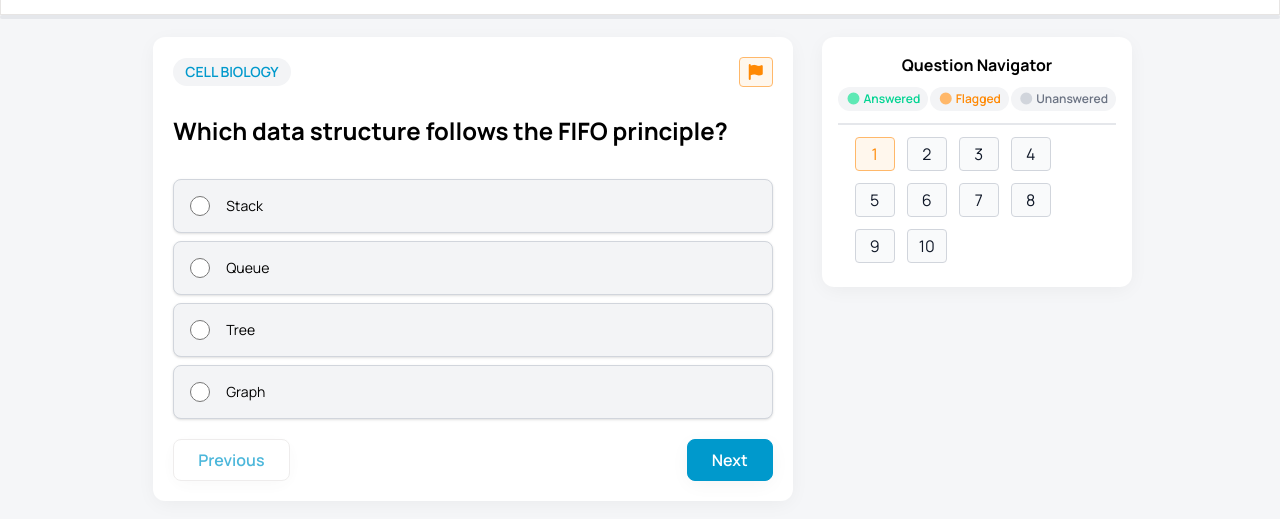
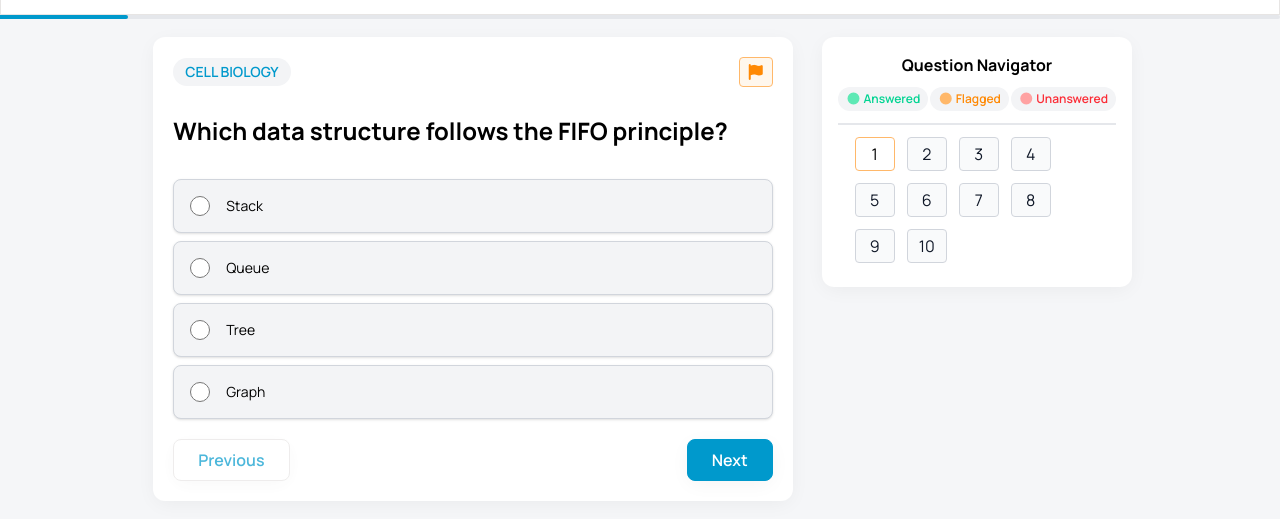
Before and after one commit to FathyZ/Quizify, a website: page pages/question.html in a window 1280 px wide. Both pictures are taken after a click on the button 755 px from the left and 127 px from the top of the page. Shown: the part 55-574 px from the top of the page. Drawn offline with nearby package versions, Linux system fonts and the light colour scheme; files that its build step writes are made by us from their sources.

Commit message:
finish working on submit button , calculate user grade and save user grade in local storage

```diff
--- a/js/exam.js
+++ b/js/exam.js
@@ -3,104 +3,129 @@ let questions = [
     id: 1,
     text: "Which data structure follows the FIFO principle?",
     status: "none", //  none - Flagged
-    selectedAnswerId: null,
+    correctAnswerId: 1,
     answers: [
-      { id: 1, text: "Stack", isCorrect: false },
-      { id: 2, text: "Queue", isCorrect: true },
-      { id: 3, text: "Tree", isCorrect: false },
-      { id: 4, text: "Graph", isCorrect: false },
+      { id: 1, text: "Stack" },
+      { id: 2, text: "Queue" },
+      { id: 3, text: "Tree" },
+      { id: 4, text: "Graph" },
     ],
   },
   {
     id: 2,
     text: "What is the time complexity of accessing an element in an array?",
     status: "none", //  none - Flagged
-    selectedAnswerId: null,
+    correctAnswerId: 0,
     answers: [
-      { id: 1, text: "O(1)", isCorrect: true },
-      { id: 2, text: "O(n)", isCorrect: false },
-      { id: 3, text: "O(log n)", isCorrect: false },
-      { id: 4, text: "O(n²)", isCorrect: false },
+      { id: 1, text: "O(1)" },
+      { id: 2, text: "O(n)" },
+      { id: 3, text: "O(log n)" },
+      { id: 4, text: "O(n²)" },
     ],
   },
   {
     id: 3,
     text: "Which data structure is used for implementing recursion?",
     status: "none", // none - Flagged
-    selectedAnswerId: null,
+    correctAnswerId: 1,
     answers: [
-      { id: 1, text: "Queue", isCorrect: false },
-      { id: 2, text: "Stack", isCorrect: true },
-      { id: 3, text: "Heap", isCorrect: false },
-      { id: 4, text: "Linked List", isCorrect: false },
+      { id: 1, text: "Queue" },
+      { id: 2, text: "Stack" },
+      { id: 3, text: "Heap" },
+      { id: 4, text: "Linked List" },
     ],
   },
   {
     id: 4,
     text: "What is the worst-case time complexity of Binary Search?",
     status: "none", // none - Flagged
-    selectedAnswerId: null,
+    correctAnswerId: 1,
     answers: [
-      { id: 1, text: "O(n)", isCorrect: false },
-      { id: 2, text: "O(log n)", isCorrect: true },
-      { id: 3, text: "O(1)", isCorrect: false },
-      { id: 4, text: "O(n log n)", isCorrect: false },
+      { id: 1, text: "O(n)" },
+      { id: 2, text: "O(log n)" },
+      { id: 3, text: "O(1)" },
+      { id: 4, text: "O(n log n)" },
     ],
   },
   {
     id: 5,
     text: "What is the average time complexity of Merge Sort?",
     status: "none", // none - Flagged
-    selectedAnswerId: null,
+    correctAnswerId: 1,
     answers: [
-      { id: 1, text: "O(n log n)", isCorrect: false },
-      { id: 2, text: "O(n²)", isCorrect: true },
-      { id: 3, text: "O(n)", isCorrect: false },
-      { id: 4, text: "O(log n)", isCorrect: false },
+      { id: 1, text: "O(n log n)" },
+      { id: 2, text: "O(n²)" },
+      { id: 3, text: "O(n)" },
+      { id: 4, text: "O(log n)" },
     ],
   },
   {
     id: 6,
     text: "What is the average time complexity of Quick Sort?",
     status: "none", // none - Flagged
-    selectedAnswerId: null,
+    correctAnswerId: 1,
     answers: [
-      { id: 1, text: "O(n²)", isCorrect: false },
-      { id: 2, text: "O(n log n)", isCorrect: true },
-      { id: 3, text: "O(log n)", isCorrect: false },
-      { id: 4, text: "O(n)", isCorrect: false },
+      { id: 1, text: "O(n²)" },
+      { id: 2, text: "O(n log n)" },
+      { id: 3, text: "O(log n)" },
+      { id: 4, text: "O(n)" },
     ],
   },
   {
     id: 7,
     text: "Which data structure is used for implementing recursion?",
     status: "none", // none - Flagged
-    selectedAnswerId: null,
+    correctAnswerId: 1,
     answers: [
-      { id: 1, text: "Queue", isCorrect: false },
-      { id: 2, text: "Stack", isCorrect: true },
-      { id: 3, text: "Heap", isCorrect: false },
-      { id: 4, text: "Linked List", isCorrect: false },
+      { id: 1, text: "Queue" },
+      { id: 2, text: "Stack" },
+      { id: 3, text: "Heap" },
+      { id: 4, text: "Linked List" },
     ],
   },
   {
     id: 8,
     text: "What is the worst-case time complexity of Binary Search?",
     status: "none", // none - Flagged
-    selectedAnswerId: null,
+    correctAnswerId: 1,
     answers: [
-      { id: 1, text: "O(n)", isCorrect: false },
-      { id: 2, text: "O(log n)", isCorrect: true },
-      { id: 3, text: "O(1)", isCorrect: false },
-      { id: 4, text: "O(n log n)", isCorrect: false },
+      { id: 1, text: "O(n)" },
+      { id: 2, text: "O(log n)" },
+      { id: 3, text: "O(1)" },
+      { id: 4, text: "O(n log n)" },
+    ],
+  },
+  {
+    id: 9,
+    text: "Which data structure is used for implementing recursion?",
+    status: "none", // none - Flagged
+    correctAnswerId: 1,
+    answers: [
+      { id: 1, text: "Queue" },
+      { id: 2, text: "Stack" },
+      { id: 3, text: "Heap" },
+      { id: 4, text: "Linked List" },
+    ],
+  },
+  {
+    id: 10,
+    text: "What is the worst-case time complexity of Binary Search?",
+    status: "none", // none - Flagged
+    correctAnswerId: 1,
+    answers: [
+      { id: 1, text: "O(n)" },
+      { id: 2, text: "O(log n)" },
+      { id: 3, text: "O(1)" },
+      { id: 4, text: "O(n log n)" },
     ],
   },
 ];
-let userAnswers = [null, null, null, null, null, null, null, null];
+let userAnswers = [null, null, null, null, null, null, null, null, null, null];
 let currentIndex = 0;
 const flagBtn = document.getElementById("flagBtn");
 const nextBtn = document.getElementById("nextBtn");
 const prevBtn = document.getElementById("prevBtn");
+const submitBtn = document.getElementById("submitBtn");
 const hamburgerBtn = document.getElementById("hamburgerBtn");
 const navigators = document.querySelectorAll(".navigator");
 const flagIcon = document.getElementById("flagIcon");
@@ -138,9 +163,19 @@ function updateBtnsState() {
   }
   // For Next Btn
   if (currentIndex === questions.length - 1) {
-    nextBtn.setAttribute("disabled", "disabled");
+    // if the last question -> remove next button and show submit
+    nextBtn.classList.add("hidden");
+    submitBtn.classList.remove("hidden");
+    // // check if all questions answered
+    // if(validateAnswered()){
+    //   submitBtn.setAttribute("disabled","disabled");
+    // }
+    // else{
+    //   submitBtn.removeAttribute("disabled");
+    // }
   } else {
-    nextBtn.removeAttribute("disabled");
+    submitBtn.classList.add("hidden");
+    nextBtn.classList.remove("hidden");
   }
 }
 
@@ -178,9 +213,9 @@ function displayFlaggedQuestions() {
   console.log(navigators[currentIndex].innerText);
   if (questions[currentIndex].status == "flagged") {
     navigators[currentIndex].style.cssText = `
-      color: var(--color-orange-400) ;
+      color: var(--color-orange-700) ;
     border : 1px solid var(--color-orange-300) ;
-    background-color: var(--color-orange-50)  ;`;
+    background-color: var(--color-orange-200)  ;`;
   } else if (questions[currentIndex].status == "none") {
     navigators[currentIndex].style.cssText = `
       color: var(--color-gray-900) ;
@@ -189,22 +224,6 @@ function displayFlaggedQuestions() {
     `;
     displayAnsweredQuestions(); //if it is unflagged check if it is already answered to make it green
   }
-
-  // questions.forEach((question) => {
-  //   if (question.status == "flagged") {
-  //     navigators[question.id - 1].style.cssText = `
-  //     color: var(--color-orange-400) ;
-  //   border : 1px solid var(--color-orange-300) ;
-  //   background-color: var(--color-orange-50)  ;`;
-  //   }
-  //   else if (question.status == "none") {
-  //     navigators[question.id - 1].style.cssText = `
-  //     color: var(--color-gray-900) ;
-  //   border : 1px solid var(--color-gray-300) ;
-  //   background-color: var(--color-gray-50)  ;
-  //   `;
-  //   }
-  // });
 }
 
 // Display Questions And its Answers
@@ -217,7 +236,7 @@ function displayQuestions() {
   }
   questionContent.innerText = questions[currentIndex].text;
   // see if user choose an answer for this question so make it checked
-  const selectedAnswerId = userAnswers[currentIndex];
+  const userAnswer = userAnswers[currentIndex];
 
   answersContainer.innerHTML = `<!-- First Answer -->
             <label
@@ -230,7 +249,7 @@ function displayQuestions() {
                 value="0"
                 id="q${currentIndex + 1}-answer1"
                 class="lg:size-5 size-3 border-gray-300"
-                ${selectedAnswerId === "0" ? "checked" : ""}
+                ${userAnswer === "0" ? "checked" : ""}
               />
               <p id="answerContent1">${
                 questions[currentIndex].answers[0].text
@@ -248,7 +267,7 @@ function displayQuestions() {
                 value="1"
                 id="q${currentIndex + 1}-answer2"
                 class="lg:size-5 size-3 border-gray-300"
-                ${selectedAnswerId === "1" ? "checked" : ""}
+                ${userAnswer === "1" ? "checked" : ""}
               />
               <p id="answerContent2">${
                 questions[currentIndex].answers[1].text
@@ -266,7 +285,7 @@ function displayQuestions() {
                 value="2"
                 id="q${currentIndex + 1}-answer3"
                 class="lg:size-5 size-3 border-gray-300"
-                ${selectedAnswerId === "2" ? "checked" : ""}
+                ${userAnswer === "2" ? "checked" : ""}
               />
               <p id="answerContent3">${
                 questions[currentIndex].answers[2].text
@@ -284,7 +303,7 @@ function displayQuestions() {
                 value="3"
                 id="q${currentIndex + 1}-answer4"
                 class="lg:size-5 size-3 border-gray-300"
-                ${selectedAnswerId === "3" ? "checked" : ""}
+                ${userAnswer === "3" ? "checked" : ""}
               />
               <p id="answerContent4">${
                 questions[currentIndex].answers[3].text
@@ -294,14 +313,14 @@ function displayQuestions() {
 
 // Update Progress Bar Width
 function updateProgressBar() {
-  progressBarWidth = currentIndex * 10;
+  progressBarWidth = (currentIndex + 1) * 10;
   progressBar.style.width = progressBarWidth + "%";
 }
 
 // Using Event Bubbling on the Answers Container--> if any thing inside the container changed get what changed
 answersContainer.addEventListener("change", function (e) {
   let answer = e.target; // to get the radio that has been changed
-  console.log(answer.value);
+  // console.log(answer.value);
   userAnswers[currentIndex] = answer.value;
   saveAnswers();
   displayAnsweredQuestions();
@@ -352,9 +371,48 @@ closeIcon.addEventListener("click", function () {
   closeIcon.classList.add("hidden");
   overlay.classList.add("hidden");
 });
-
+// close sidebar if overlay clicked
 overlay.addEventListener("click", function () {
   sidebar.classList.add("hidden");
   closeIcon.classList.add("hidden");
   overlay.classList.add("hidden");
 });
+
+// validate if all questions are answered
+function validateAnswered() {
+  for (let i = 0; i < userAnswers.length; i++) {
+    if (userAnswers[i] == null) {
+      return false;
+    }
+  }
+  return true;
+}
+// save user grade and redirect to grades page or coloring unanswered questions
+submitBtn.addEventListener("click", function () {
+  if (validateAnswered()) {
+    saveGrade();
+    window.location.replace("../pages/grades.html");
+  } else {
+    navigators.forEach((navigator) => {
+      if (userAnswers[navigator.innerText - 1] == null) {
+        console.log(userAnswers[navigator.innerText]);
+        navigator.style.cssText = `
+        color: var(--color-red-900) ;
+        border : 1px solid var(--color-red-300) ;
+        background-color: var(--color-red-100)  ;
+        `;
+      }
+    });
+  }
+});
+// save user grade in the local storage
+function saveGrade() {
+  let grade = 0;
+  let userAnswers = localStorage.getItem("userAnswers");
+  for (let i = 0; i < userAnswers.length; i++) {
+    if (userAnswers[i] == questions[i].correctAnswerId) {
+      grade++;
+    }
+  }
+  localStorage.setItem("userGrade" , grade);
+}
--- a/pages/question.html
+++ b/pages/question.html
@@ -176,6 +176,12 @@
             >
               Next
             </button>
+            <button
+              id="submitBtn"
+              class="bg-green-500 hidden text-white cursor-pointer text-sm disabled:opacity-70 disabled:cursor-not-allowed lg:text-base lg:font-semibold lg:px-6 lg:py-2 px-4 py-1.5 rounded-lg shadow-soft border border-green-300 enabled:hover:bg-green-600 transition duration-300"
+            >
+              Submit
+            </button>
           </div>
         </div>
 
@@ -224,9 +230,9 @@
               Flagged
             </p>
             <p
-              class="bg-gray-100 rounded-2xl py-1 px-2 text-xs text-center text-gray-500 font-semibold"
+              class="bg-gray-100 rounded-2xl py-1 px-2 text-xs text-center text-red-500 font-semibold"
             >
-              <span class="text-gray-300 text-xs"
+              <span class="text-red-300 text-xs"
                 ><i class="fa-solid fa-circle 2xs"></i
               ></span>
               Unanswered
```
